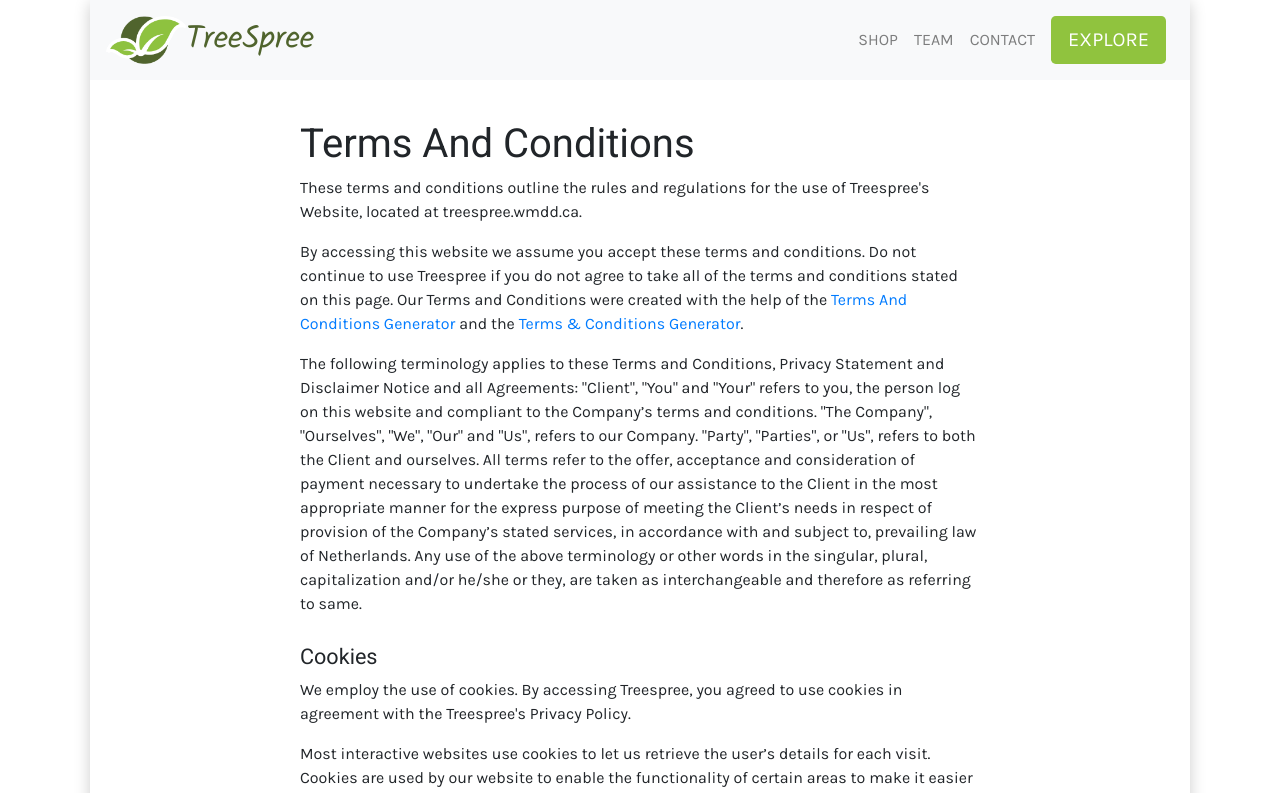
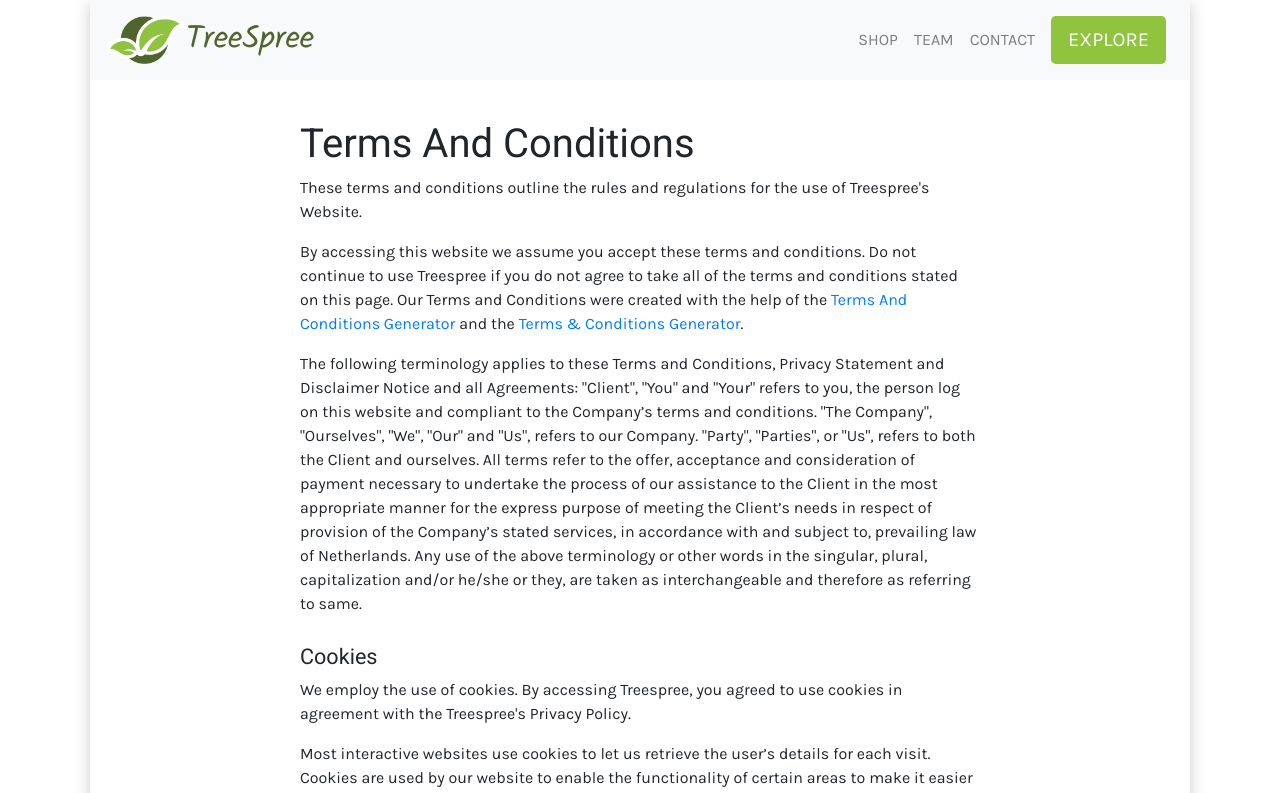
Before and after one commit to nikhilrwadekar/treespree, a React (Create React App) app: page /termsAndCondition in a window 1280 px wide. Shown: the top 793 px of the page. Built offline with nearby package versions, Linux system fonts and the light colour scheme; what react-google-maps would draw is missing.

Commit message:
Removed instances of wmdd.ca

```diff
--- a/src/Terms.js
+++ b/src/Terms.js
@@ -10,7 +10,7 @@ class Terms extends React.Component {
 
         <p>
           These terms and conditions outline the rules and regulations for the
-          use of Treespree's Website, located at treespree.wmdd.ca.
+          use of Treespree's Website.
         </p>
 
         <p>
```
Also changed, not shown: 1 other file (tests, documents, lock files or other folders).
